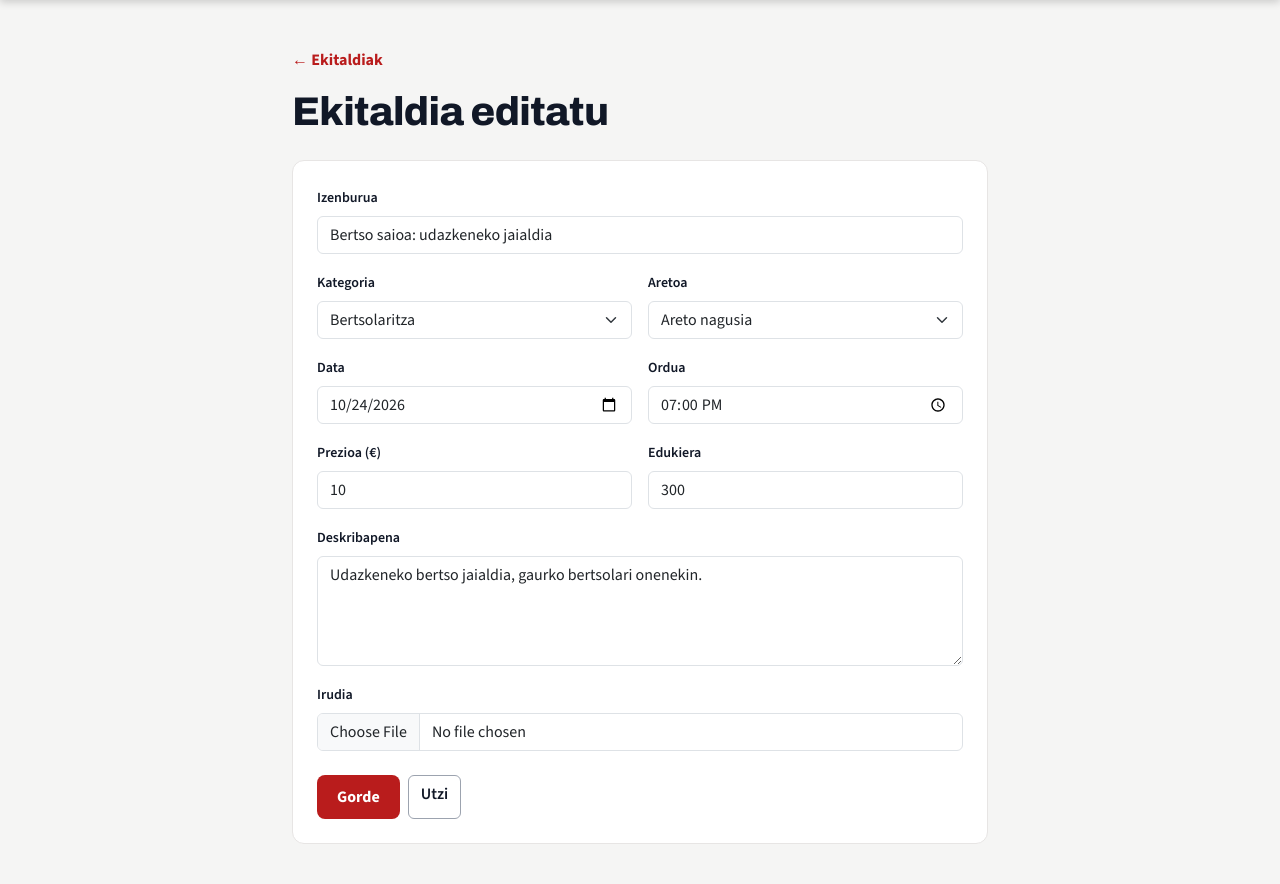
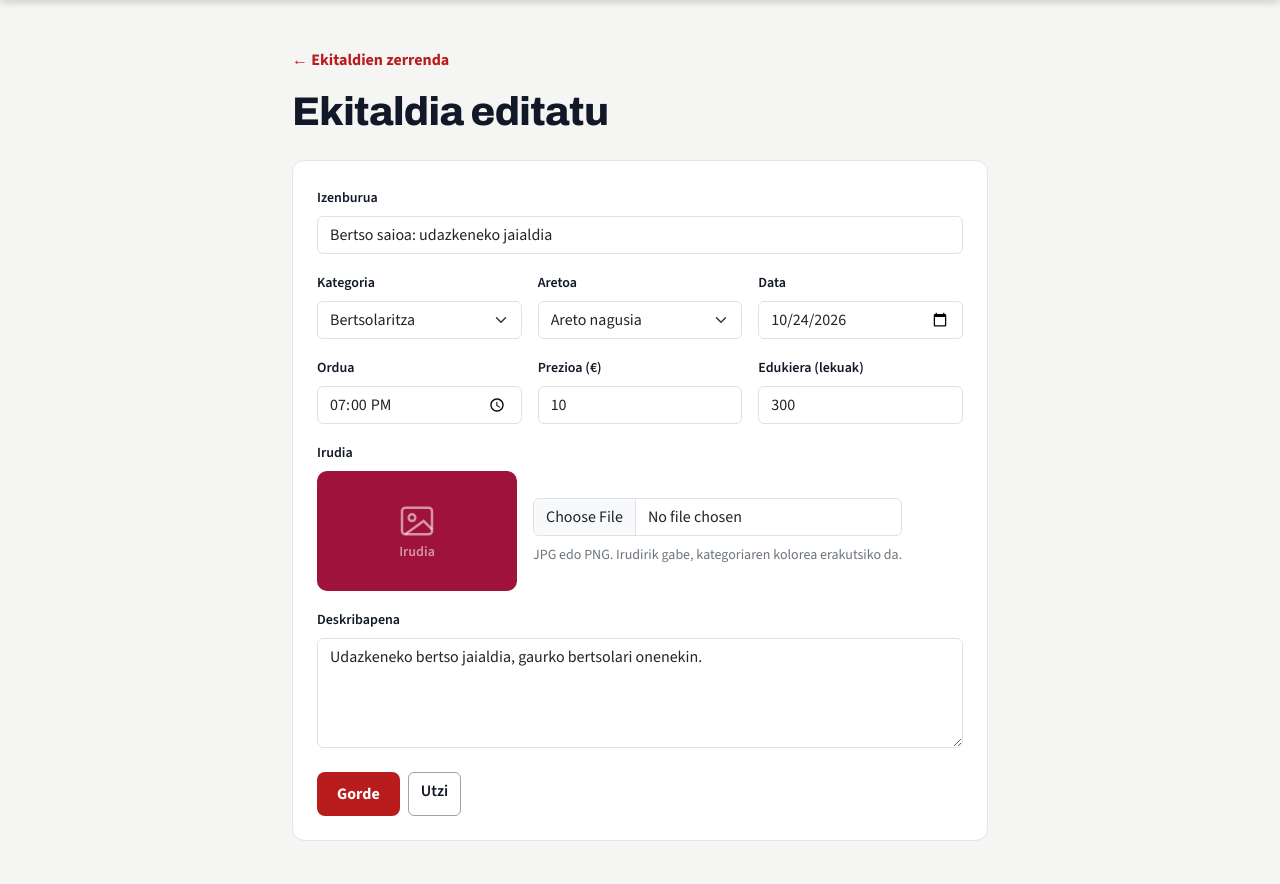
Before and after one commit to andoniprieto/STINGER, a Laravel app: page /admin/ekitaldiak/1/editatu in a window 1280 px wide. Shown: the part 66-950 px from the top of the page. Run offline with Laravel 12, Linux system fonts and the light colour scheme.

Commit message:
Ekitaldia  crud front-end -- irudiak sartzerako orduan, irudia ikusteko

```diff
--- a/APP/resources/views/front-end/admin/ekitaldiak/create.blade.php
+++ b/APP/resources/views/front-end/admin/ekitaldiak/create.blade.php
@@ -2,12 +2,13 @@
 @section('content')
 <div class="container orria py-5" style="max-width: 720px;">
 
-    <p class="mb-3"><a href="{{ url('/admin/ekitaldiak') }}" class="itzuli">&larr; Ekitaldiak</a></p>
+    <p class="mb-3"><a href="{{ url('/admin/ekitaldiak') }}" class="itzuli">&larr; Ekitaldien zerrenda</a></p>
     <h1 class="mb-4">Ekitaldi berria</h1>
 
     {{-- Prototipoa: oraindik ez du daturik gordetzen --}}
     <div class="txartela p-4">
-        <form action="{{ url('/admin/ekitaldiak') }}" method="get">
+        <form action="{{ url('/admin/ekitaldiak') }}" method="POST" enctype="multipart/form-data">
+            @csrf
             @include('front-end.admin.ekitaldiak.partials.form')
         </form>
     </div>
--- a/APP/resources/views/front-end/admin/ekitaldiak/edit.blade.php
+++ b/APP/resources/views/front-end/admin/ekitaldiak/edit.blade.php
@@ -6,12 +6,14 @@
 @endphp
 <div class="container orria py-5" style="max-width: 720px;">
 
-    <p class="mb-3"><a href="{{ url('/admin/ekitaldiak') }}" class="itzuli">&larr; Ekitaldiak</a></p>
+    <p class="mb-3"><a href="{{ url('/admin/ekitaldiak') }}" class="itzuli">&larr; Ekitaldien zerrenda</a></p>
     <h1 class="mb-4">Ekitaldia editatu</h1>
 
     {{-- Prototipoa: oraindik ez du daturik gordetzen --}}
     <div class="txartela p-4">
-        <form action="{{ url('/admin/ekitaldiak') }}" method="get">
+        <form action="{{ url('/admin/ekitaldiak/'.$ekitaldia['id']) }}" method="POST" enctype="multipart/form-data">
+            @csrf
+            @method('PUT')
             @include('front-end.admin.ekitaldiak.partials.form', ['ekitaldia' => $ekitaldia])
         </form>
     </div>
--- a/APP/resources/views/front-end/admin/ekitaldiak/partials/form.blade.php
+++ b/APP/resources/views/front-end/admin/ekitaldiak/partials/form.blade.php
@@ -3,6 +3,8 @@
     $e = $ekitaldia ?? [];
     $kategoriak = ['Musika', 'Antzerkia', 'Bertsolaritza', 'Dantza', 'Haurrak', 'Zinema'];
     $aretoak = ['Areto nagusia', 'Areto txikia'];
+    $koloreak = ['Musika' => '#9A3412', 'Antzerkia' => '#1E3A8A', 'Bertsolaritza' => '#9F1239', 'Dantza' => '#6B21A8', 'Haurrak' => '#166534', 'Zinema' => '#334155'];
+    $kategoriaHau = $e['kategoria'] ?? 'Musika';
 @endphp
 
 <div class="mb-3">
@@ -11,15 +13,15 @@
 </div>
 
 <div class="row g-3 mb-3">
-    <div class="col-sm-6">
+    <div class="col-sm-4">
         <label for="kategoria" class="form-label small fw-semibold">Kategoria</label>
         <select id="kategoria" name="kategoria" class="form-select">
             @foreach ($kategoriak as $kategoria)
-                <option @selected(($e['kategoria'] ?? '') === $kategoria)>{{ $kategoria }}</option>
+                <option @selected($kategoriaHau === $kategoria)>{{ $kategoria }}</option>
             @endforeach
         </select>
     </div>
-    <div class="col-sm-6">
+    <div class="col-sm-4">
         <label for="aretoa" class="form-label small fw-semibold">Aretoa</label>
         <select id="aretoa" name="aretoa" class="form-select">
             @foreach ($aretoak as $aretoa)
@@ -27,35 +29,82 @@
             @endforeach
         </select>
     </div>
-    <div class="col-6">
+    <div class="col-sm-4">
         <label for="data" class="form-label small fw-semibold">Data</label>
         <input type="date" id="data" name="data" required class="form-control" value="{{ $e['data'] ?? '' }}">
     </div>
-    <div class="col-6">
+    <div class="col-sm-4">
         <label for="ordua" class="form-label small fw-semibold">Ordua</label>
         <input type="time" id="ordua" name="ordua" required class="form-control" value="{{ $e['ordua'] ?? '20:00' }}">
     </div>
-    <div class="col-6">
+    <div class="col-sm-4">
         <label for="prezioa" class="form-label small fw-semibold">Prezioa (€)</label>
         <input type="number" id="prezioa" name="prezioa" min="0" step="0.5" required class="form-control" value="{{ $e['prezioa'] ?? 10 }}">
     </div>
-    <div class="col-6">
-        <label for="edukiera" class="form-label small fw-semibold">Edukiera</label>
+    <div class="col-sm-4">
+        <label for="edukiera" class="form-label small fw-semibold">Edukiera (lekuak)</label>
         <input type="number" id="edukiera" name="edukiera" min="1" class="form-control" value="{{ $e['edukiera'] ?? 300 }}">
     </div>
 </div>
 
 <div class="mb-3">
-    <label for="deskribapena" class="form-label small fw-semibold">Deskribapena</label>
-    <textarea id="deskribapena" name="deskribapena" rows="4" maxlength="500" class="form-control">{{ $e['deskribapena'] ?? '' }}</textarea>
+    <label for="irudia" class="form-label small fw-semibold">Irudia</label>
+    <div class="d-flex flex-wrap align-items-center gap-3">
+        {{-- Aurrebista: irudirik ez badago, kategoriaren kolorea --}}
+        <div id="aurrebista" class="txartel-irudia d-flex flex-column align-items-center justify-content-center small fw-semibold" style="width: 200px; height: 120px; border-radius: 10px; overflow: hidden; background: {{ $koloreak[$kategoriaHau] }};">
+            {{-- Hasierako orriko txartelak irudirik ez duenean bezala --}}
+            <div id="irudirik-gabe" class="text-center">
+                <svg width="40" height="40" viewBox="0 0 24 24" fill="none" stroke="currentColor" stroke-width="1.5"><rect x="3" y="4" width="18" height="16" rx="2"></rect><circle cx="9" cy="10" r="2"></circle><path d="M21 17l-5-5L5 20"></path></svg>
+                <div>Irudia</div>
+            </div>
+            <img id="aurrebista-img" src="" alt="Aurrebista" style="width: 100%; height: 100%; object-fit: cover; display: none;">
+        </div>
+        <div class="d-flex flex-column gap-2">
+            <input type="file" id="irudia" name="irudia" accept="image/*" class="form-control">
+            <span class="small text-secondary">JPG edo PNG. Irudirik gabe, kategoriaren kolorea erakutsiko da.</span>
+            <button type="button" id="irudia-kendu" class="btn btn-zuria btn-sm align-self-start" style="display: none;">Irudia kendu</button>
+        </div>
+    </div>
 </div>
 
 <div class="mb-4">
-    <label for="irudia" class="form-label small fw-semibold">Irudia</label>
-    <input type="file" id="irudia" name="irudia" accept="image/*" class="form-control">
+    <label for="deskribapena" class="form-label small fw-semibold">Deskribapena</label>
+    <textarea id="deskribapena" name="deskribapena" rows="4" maxlength="500" class="form-control">{{ $e['deskribapena'] ?? '' }}</textarea>
 </div>
 
 <div class="formulario-botoiak">
     <button type="submit" class="btn btn-gorria">Gorde</button>
     <a href="{{ url('/admin/ekitaldiak') }}" class="btn btn-zuria">Utzi</a>
 </div>
+
+<script>
+    var koloreak = @json($koloreak);
+    var irudia = document.getElementById('irudia');
+    var aurrebista = document.getElementById('aurrebista');
+    var aurrebistaImg = document.getElementById('aurrebista-img');
+    var kenduBotoia = document.getElementById('irudia-kendu');
+
+    // Irudia aukeratzean, aurrebistan erakutsi
+    irudia.addEventListener('change', function () {
+        if (irudia.files.length > 0) {
+            aurrebistaImg.src = URL.createObjectURL(irudia.files[0]);
+            aurrebistaImg.style.display = 'block';
+            kenduBotoia.style.display = 'block';
+            document.getElementById('irudirik-gabe').style.display = 'none';
+        }
+    });
+
+    // Irudia kendu
+    kenduBotoia.addEventListener('click', function () {
+        irudia.value = '';
+        aurrebistaImg.src = '';
+        aurrebistaImg.style.display = 'none';
+        kenduBotoia.style.display = 'none';
+        document.getElementById('irudirik-gabe').style.display = '';
+    });
+
+    // Kategoria aldatzean, aurrebistaren kolorea aldatu
+    document.getElementById('kategoria').addEventListener('change', function () {
+        aurrebista.style.background = koloreak[this.value];
+    });
+</script>
--- a/APP/routes/web.php
+++ b/APP/routes/web.php
@@ -28,3 +28,14 @@ Route::middleware('auth')->group(function () {
 
 require __DIR__.'/auth.php';
 require __DIR__.'/web-erabiltzaileak.php';
+
+// Ekitaldien kudeaketa (prototipoa): oraindik ez da ezer gordetzen, zerrendara itzultzen da mezuarekin
+Route::post('/admin/ekitaldiak', function () {
+    return redirect('/admin/ekitaldiak')->with('success', 'Ekitaldia ongi gehitu da!');
+});
+Route::put('/admin/ekitaldiak/{id}', function () {
+    return redirect('/admin/ekitaldiak')->with('success', 'Ekitaldia ongi editatu da!');
+})->whereNumber('id');
+Route::delete('/admin/ekitaldiak/{id}', function () {
+    return redirect('/admin/ekitaldiak')->with('success', 'Ekitaldia ongi ezabatu da!');
+})->whereNumber('id');
```
Also changed, not shown: APP/resources/views/front-end/admin/ekitaldiak/index.blade.php (+13 -17 lines).
